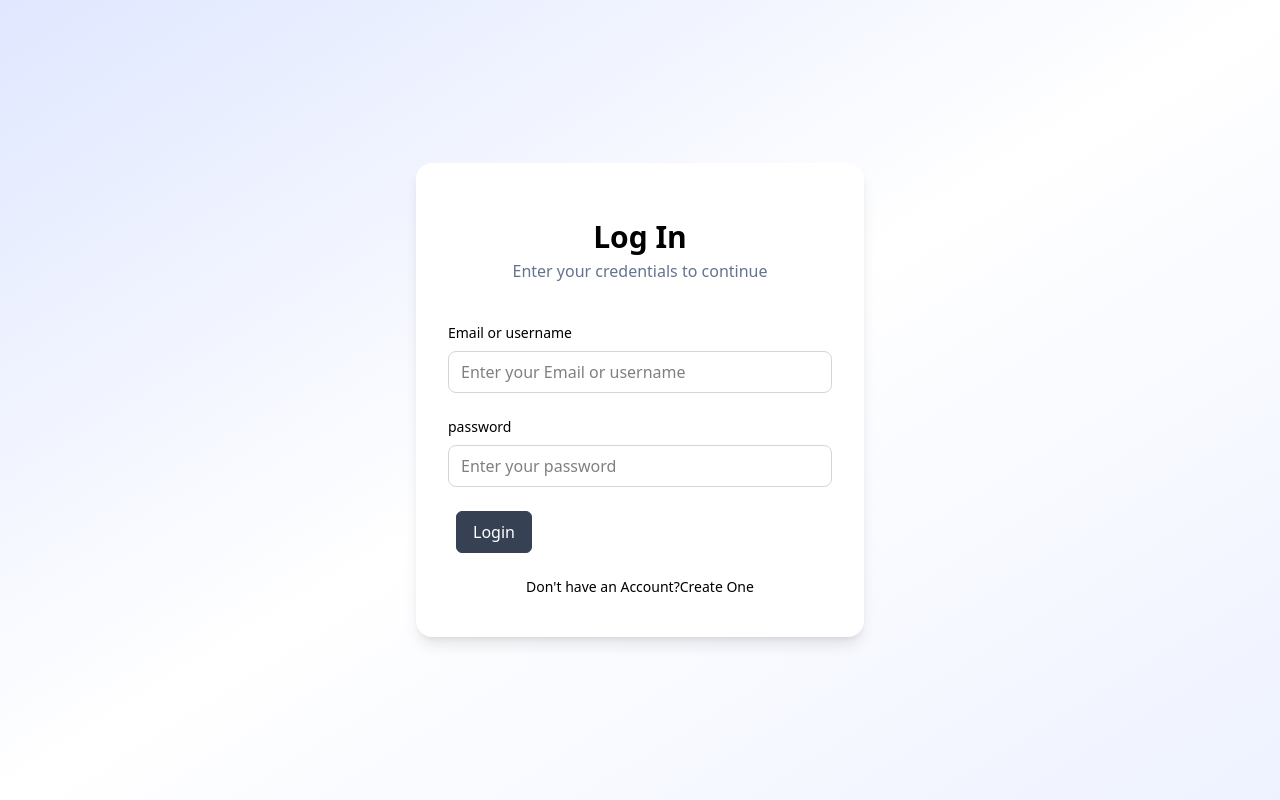
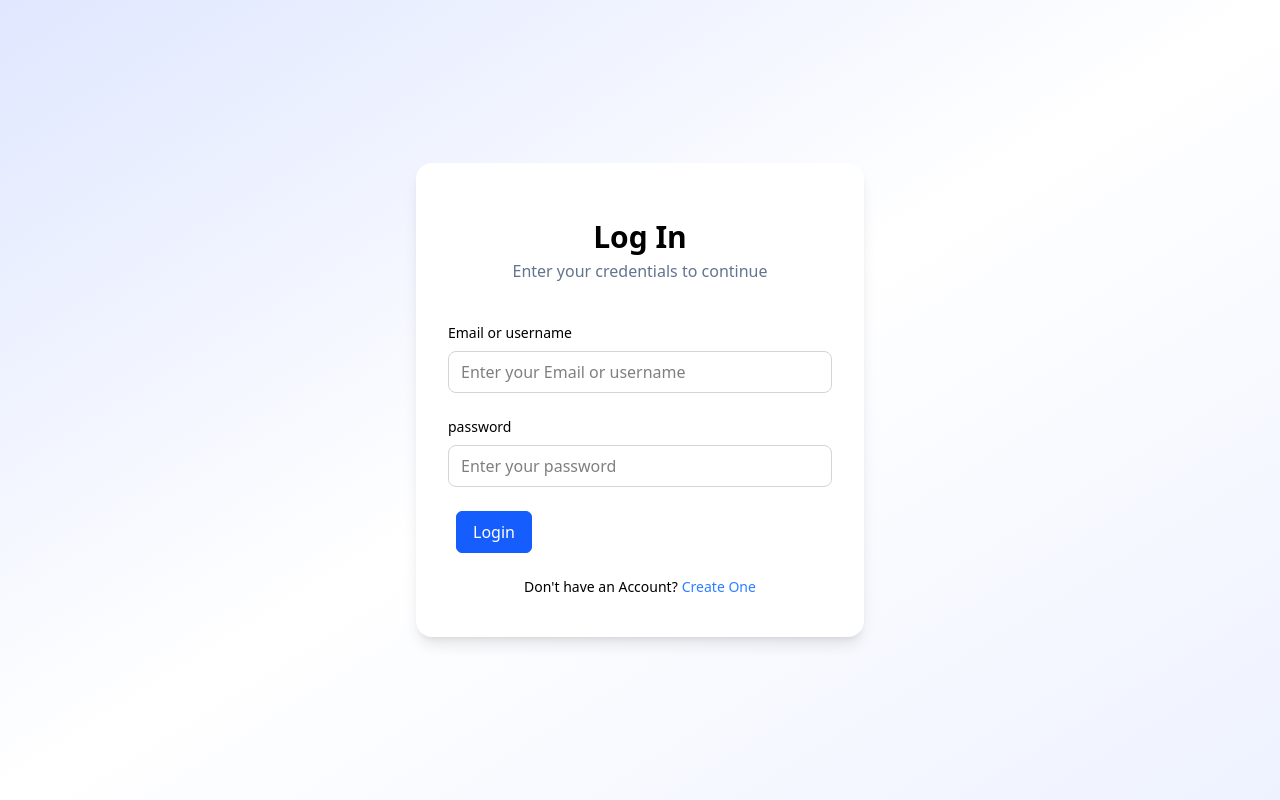
Before and after one commit to BLITzZ0/Pay-Money, a React (Vite) app in the folder frontend/: page /login in a window 1280 px wide. Built offline with nearby package versions, Linux system fonts and the light colour scheme; no server answers.

Commit message:
Fixed Dashboard

```diff
--- a/frontend/src/components/BottomWarning.jsx
+++ b/frontend/src/components/BottomWarning.jsx
@@ -1,12 +1,12 @@
-import {Link} from "react-router-dom";
+import { Link } from "react-router-dom";
 
-export function BottomWarning({label,buttontext,to}){
-    return <div className="py-2 text-sm flex justify-center">
-        <div>
-            {label}
-        </div>
-        <Link rel="stylesheet" to={to} >
-            {buttontext}
-        </Link>
+export function BottomWarning({ label, buttontext, to }) {
+  return (
+    <div className="py-2 text-sm flex justify-center gap-1">
+      <div>{label}</div>
+      <Link to={to} className="text-blue-500 hover:underline">
+        {buttontext}
+      </Link>
     </div>
+  );
 }
--- a/frontend/src/components/Button.jsx
+++ b/frontend/src/components/Button.jsx
@@ -1,5 +1,10 @@
-export function Button({label, onClick}){
-    return <button onClick={onClick} className="flex items-center justify-center border border-gray-700 bg-gray-700 text-white rounded-md px-4 py-2 m-2 transition duration-500 ease select-none hover:bg-gray-800 focus:outline-none focus:shadow-outline">
-		{label}
-	</button>
+export function Button({ label, onClick }) {
+  return (
+    <button
+      onClick={onClick}
+      className="flex items-center justify-center border border-blue-600 bg-blue-600 text-white rounded-md px-4 py-2 m-2 transition duration-500 ease select-none hover:bg-blue-700 focus:outline-none focus:shadow-outline"
+    >
+      {label}
+    </button>
+  );
 }
```
